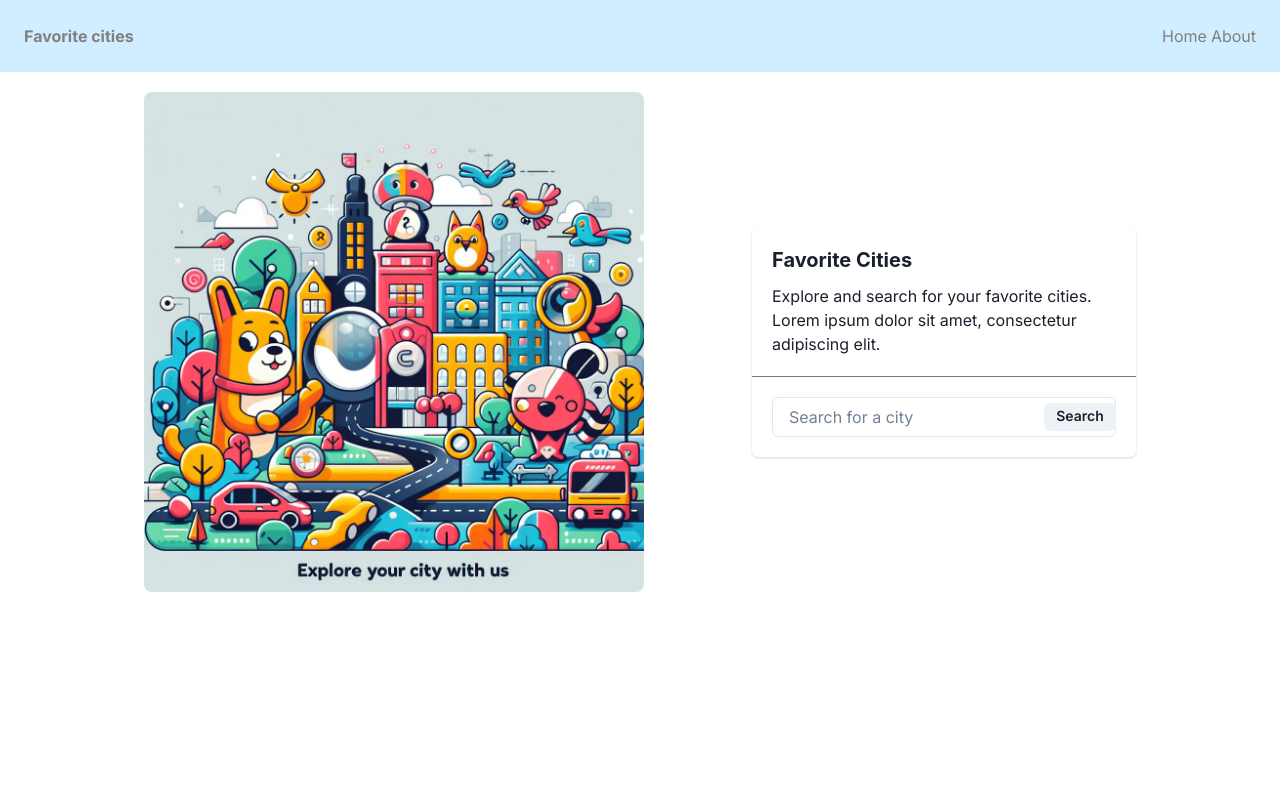
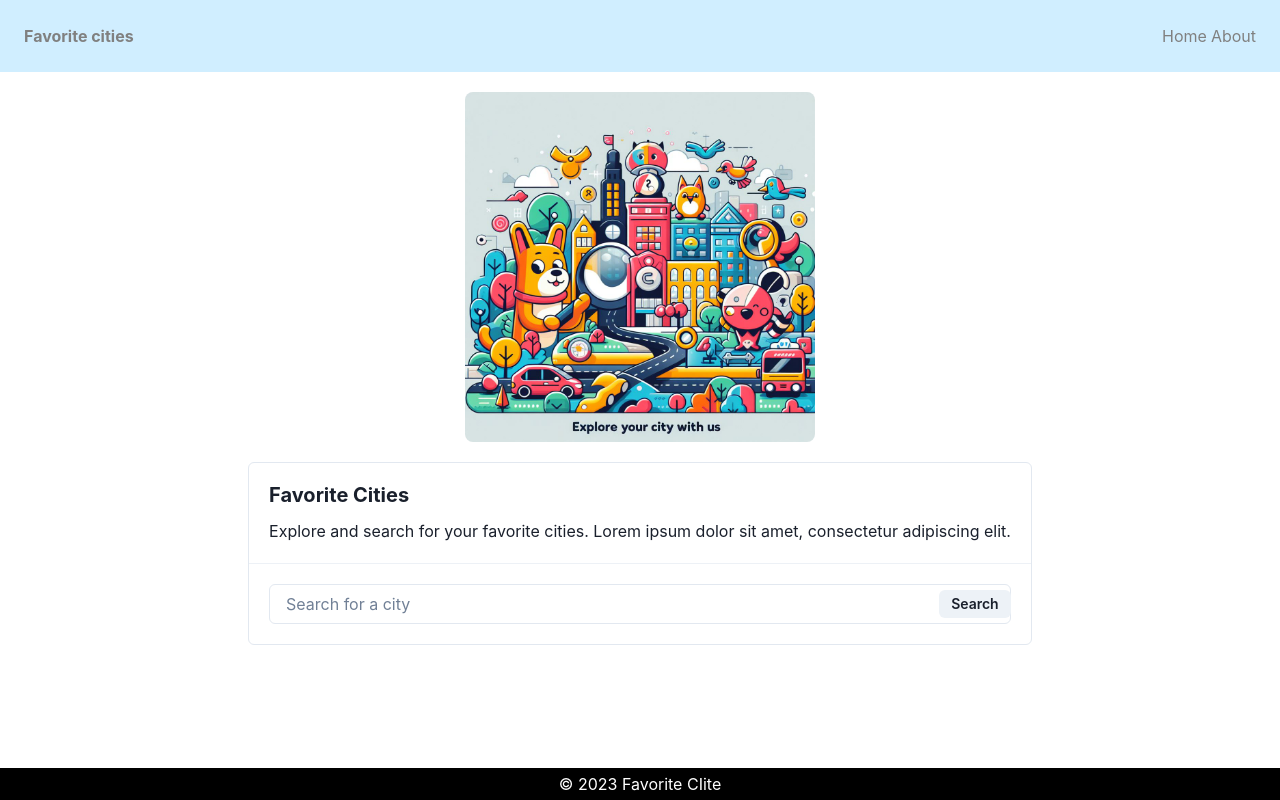
Before and after one commit to LeQu4ck/favorite-cities, a Next.js app: page / in a window 1280 px wide. Built offline with nearby package versions, Linux system fonts and the light colour scheme.

Commit message:
added searching for city functionality

```diff
--- /dev/null
+++ b/src/app/city/[name]/page.js
@@ -0,0 +1,3 @@
+export default function City({City}) {
+    return <h1>City: {City}</h1>
+  }
--- /dev/null
+++ b/src/app/components/footer.js
@@ -0,0 +1,19 @@
+import { Box } from "@chakra-ui/react";
+
+export default function Footer() {
+  return (
+    <Box
+      as="footer"
+      p="4"
+      position="fixed"
+      bottom="0"
+      left="0"
+      right="0"
+      bg="black"
+      color="white"
+      textAlign="center"
+    >
+      © 2023 Favorite CIite
+    </Box>
+  );
+}
--- /dev/null
+++ b/src/app/components/suggestionsTable.js
@@ -0,0 +1,39 @@
+import {
+  Table,
+  Thead,
+  Tbody,
+  Tr,
+  Th,
+  Td,
+  TableCaption,
+  TableContainer,
+} from "@chakra-ui/react";
+
+export default function SuggestionsTable({ suggestions }) {
+  return (
+    <TableContainer>
+      {" "}
+      <Table variant="striped">
+        <TableCaption>Suggestions</TableCaption>
+        <Thead>
+          <Tr>
+            <Th>City name</Th>
+            <Th>Longitude</Th>
+            <Th>Latitude</Th>
+            <Th>Country</Th>
+          </Tr>
+        </Thead>
+        <Tbody>
+          {suggestions.map((suggestion, index) => (
+            <Tr key={index}>
+              <Td>{suggestion.name}</Td>
+              <Td>{suggestion.longitude}</Td>
+              <Td>{suggestion.latitude}</Td>
+              <Td>{suggestion.country}</Td>
+            </Tr>
+          ))}
+        </Tbody>
+      </Table>
+    </TableContainer>
+  );
+}
--- a/src/app/layout.js
+++ b/src/app/layout.js
@@ -1,11 +1,12 @@
 import NavBar from "./components/navbar";
+import Footer from "./components/footer";
 import { ColorModeScript } from "@chakra-ui/react";
-import Providers from "./providers";
-import { Inter } from "next/font/google";
+import { Providers } from "./providers";
+
 import "./globals.css";
 import theme from "./theme";
 
-const inter = Inter({ subsets: ["latin"] });
+//const inter = Inter({ subsets: ["latin"] });
 
 export const metadata = {
   title: "Create Next App",
@@ -15,10 +16,11 @@ export const metadata = {
 export default function RootLayout({ children }) {
   return (
     <html lang="en">
-      <body className={inter.className}>
+      <body>
         <ColorModeScript initialColorMode={theme.config.initialColorMode} />
         <NavBar />
         <Providers>{children}</Providers>
+        <Footer />
       </body>
     </html>
   );
--- a/src/app/page.js
+++ b/src/app/page.js
@@ -1,3 +1,6 @@
+"use client";
+
+import { useState } from "react";
 import {
   Card,
   CardHeader,
@@ -11,36 +14,71 @@ import {
   Heading,
   Text,
   Divider,
-  ButtonGroup,
   Button,
   Input,
   InputGroup,
   InputRightElement,
-
 } from "@chakra-ui/react";
 
-export default function Home() {
+import SuggestionsTable from "./components/suggestionsTable";
+
+const Home = () => {
+  const [searchTerm, setSearchTerm] = useState("");
+  const [suggestions, setSuggestions] = useState([]);
+
+  const handleSearchChange = async (value) => {
+    setSearchTerm(value);
+
+    const suggestions = await fetchSuggestionsFromAPI(value);
+    setSuggestions(suggestions);
+  };
+
+  const handleSearch = () => {
+    console.log(`Searching for: ${searchTerm}`);
+  };
+
+  const fetchSuggestionsFromAPI = async (value) => {
+    try {
+      const response = await fetch(
+        `https://geocoding-api.open-meteo.com/v1/search?name=${value}&count=10&language=en&format=json`
+      );
+
+      if (!response.ok) {
+        throw new Error("Failed to fetch suggestions");
+      }
+
+      const data = await response.json();
+      console.log(data);
+      return data.results.map((city) => ({
+        name: city.name,
+        latitude: city.latitude,
+        longitude: city.longitude,
+        country: city.country,
+      }));
+    } catch (error) {
+      console.error(error.message);
+      return [];
+    }
+  };
+
   return (
-
     <Container
       maxW="container.lg"
       display="flex"
-  justifyContent="space-between"
+      flexDirection="column"
       alignItems="center"
       marginTop="20px"
+      flexWrap="wrap"
     >
-  {/* Left Column - Image */}
       <Image
         src="/images/init-bg.jpg"
         alt="Cityscape"
         borderRadius="lg"
-    boxSize="500px"
+        boxSize="350"
         objectFit="cover"
-    mr="4"
       />
 
-  {/* Right Column - Card */}
-  <Card maxW="sm">
+      <Card maxW="800" marginTop="20px" variant="outline" marginBottom="20">
         <CardBody>
           <Stack spacing="3">
             <Heading size="md">Favorite Cities</Heading>
@@ -54,17 +92,26 @@ export default function Home() {
         <CardBody>
           <Stack spacing="4">
             <InputGroup>
-          <Input placeholder="Search for a city" />
+              <Input
+                placeholder="Search for a city"
+                value={searchTerm}
+                onChange={(e) => handleSearchChange(e.target.value)}
+              />
               <InputRightElement width="4.5rem">
-            <Button h="1.75rem" size="sm">
+                <Button h="1.75rem" size="sm" onClick={handleSearch}>
                   Search
                 </Button>
               </InputRightElement>
             </InputGroup>
+
+            {suggestions.length > 0 && (
+              <SuggestionsTable suggestions={suggestions} />
+            )}
           </Stack>
         </CardBody>
       </Card>
     </Container>
+  );
+};
 
-  );
-}
+export default Home;
--- a/src/app/providers.js
+++ b/src/app/providers.js
@@ -1,5 +1,7 @@
+"use client"
+
 import { ChakraProvider } from '@chakra-ui/react';
 
-export default function Providers({ children }) {
+export function Providers({ children }) {
   return <ChakraProvider>{children}</ChakraProvider>;
 }
```
Lines whose indentation alone changed are shown as unchanged.
